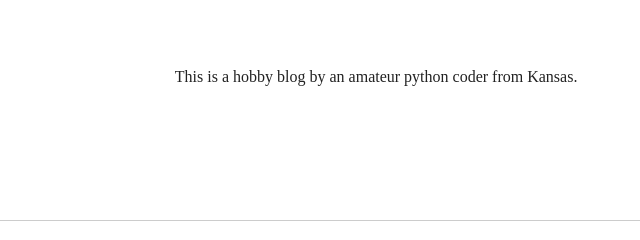
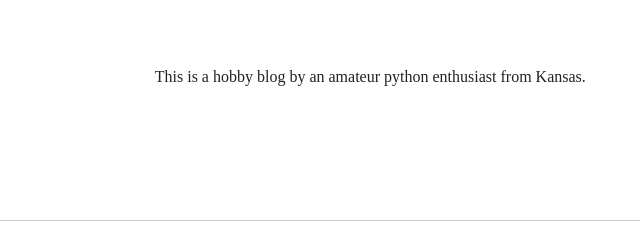
Before and after one commit to kansaspython/kansaspython.github.io, a plain HTML site: page index.html in a window 1280 px wide. Shown: the top 240 px of the page, 321-961 px from the left. Drawn offline with Linux system fonts and the light colour scheme.

Commit message:
Update index.html

```diff
--- a/index.html
+++ b/index.html
@@ -8,7 +8,7 @@
 <body>
     <table>
         <tr><td><img src="resources/kspy.png" alt="Dumb Logo" width="250"></td>
-            <td>This is a hobby blog by an amateur python coder from Kansas.</td></tr>
+            <td>This is a hobby blog by an amateur python enthusiast from Kansas.</td></tr>
     </table>
     <h2>acky</h2>
     <hr>
```
